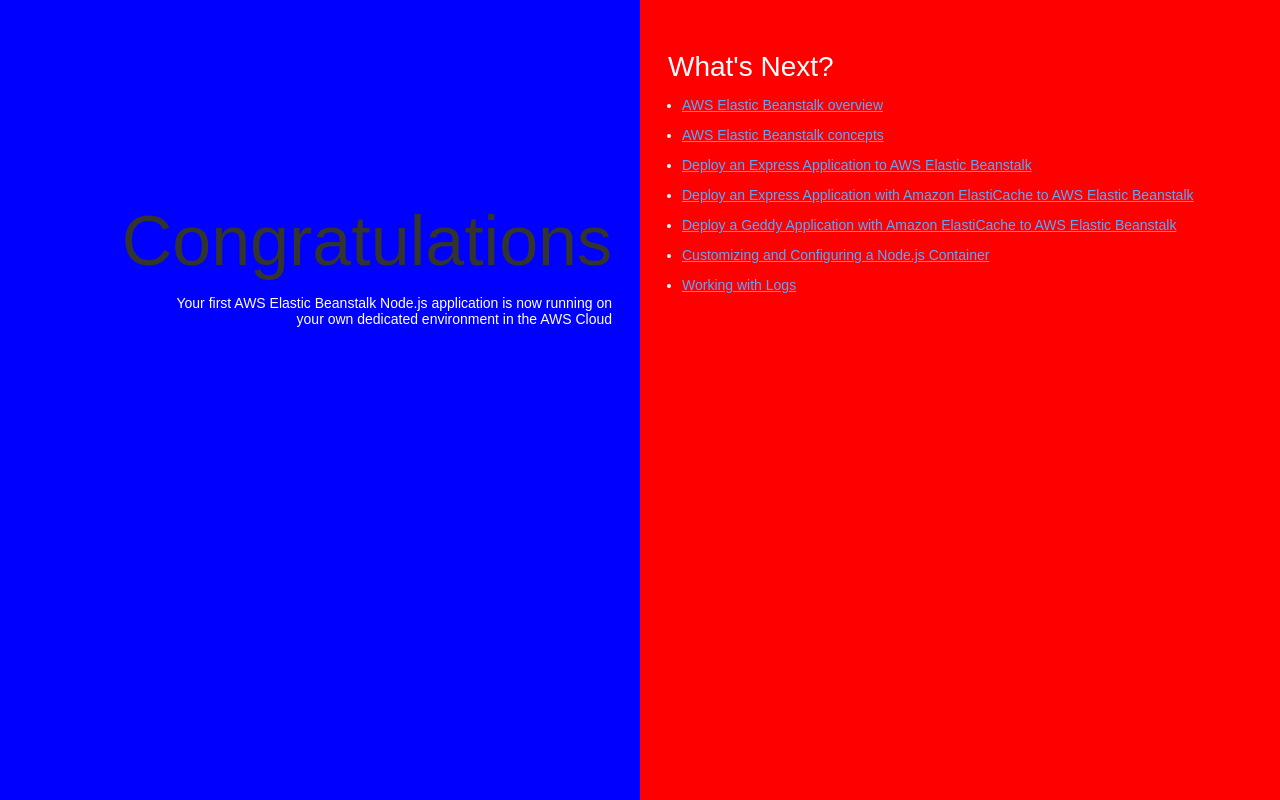
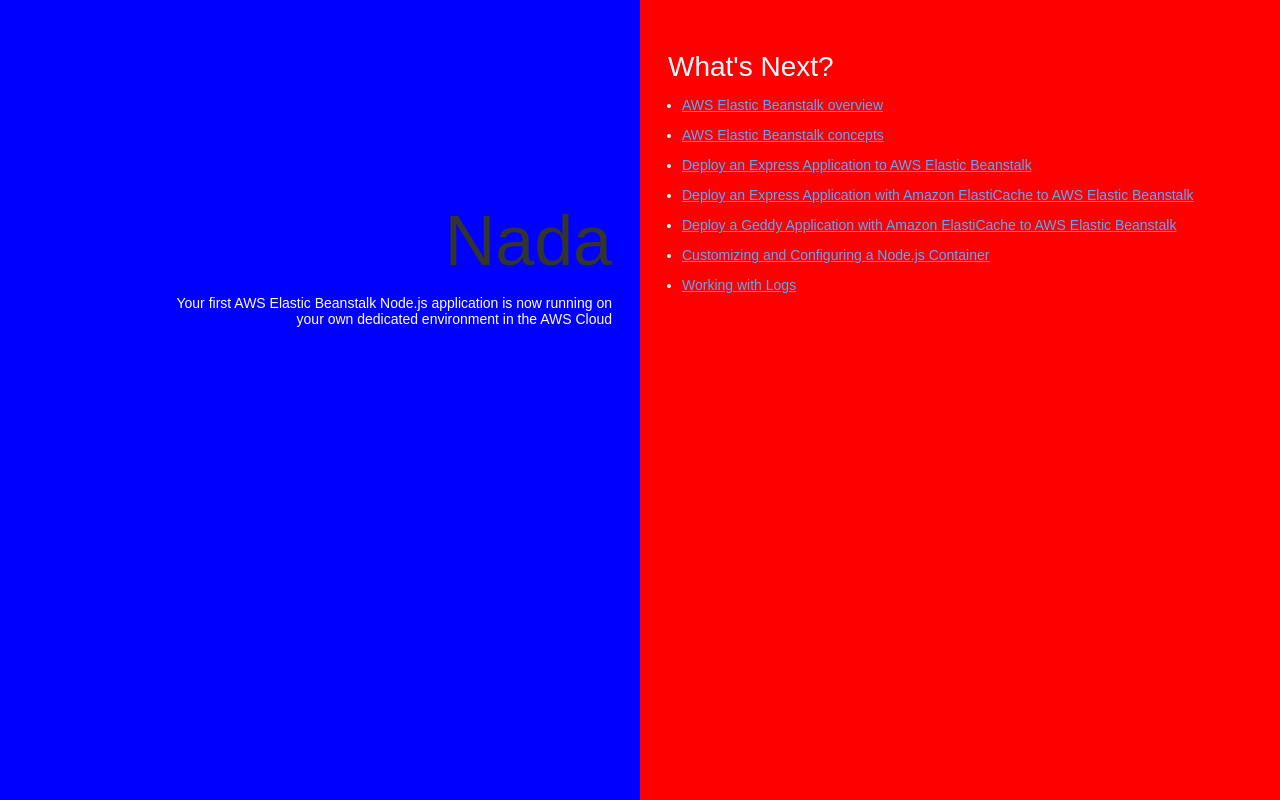
Before and after one commit to nadaalsuhaibani/my-nodejs-app, a website: page index.html in a window 1280 px wide. Drawn offline with Linux system fonts and the light colour scheme.

Commit message:
Change header text from 'Congratulations' to 'Nada'

```diff
--- a/index.html
+++ b/index.html
@@ -74,7 +74,7 @@
   </head>
   <body>
     <div class="textColumn">
-      <h1>Congratulations</h1>
+      <h1>Nada</h1>
       <p>Your first AWS Elastic Beanstalk Node.js application is now running on your own dedicated environment in the AWS Cloud</p>
     </div>
     <div class="linksColumn">
```
